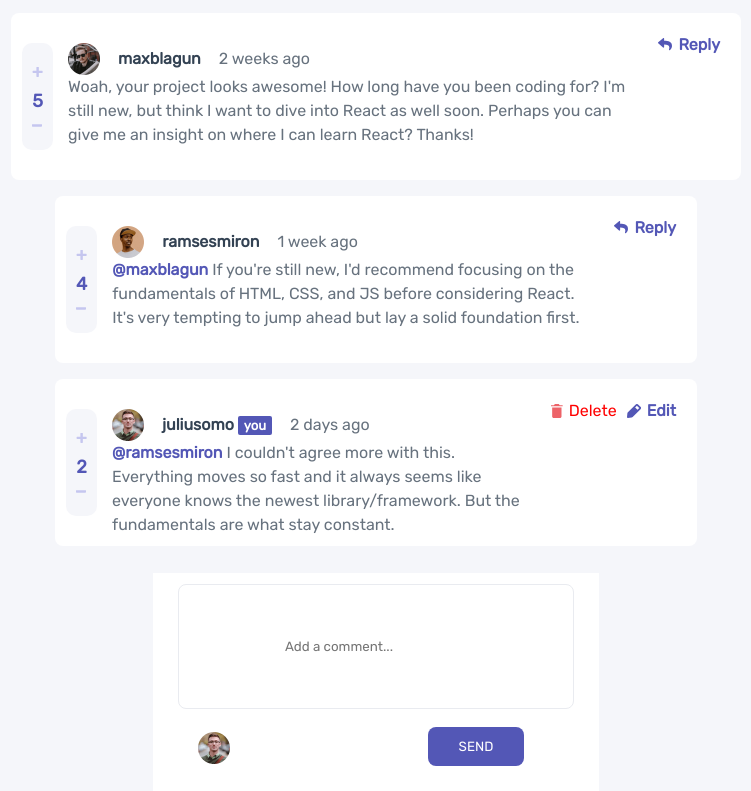
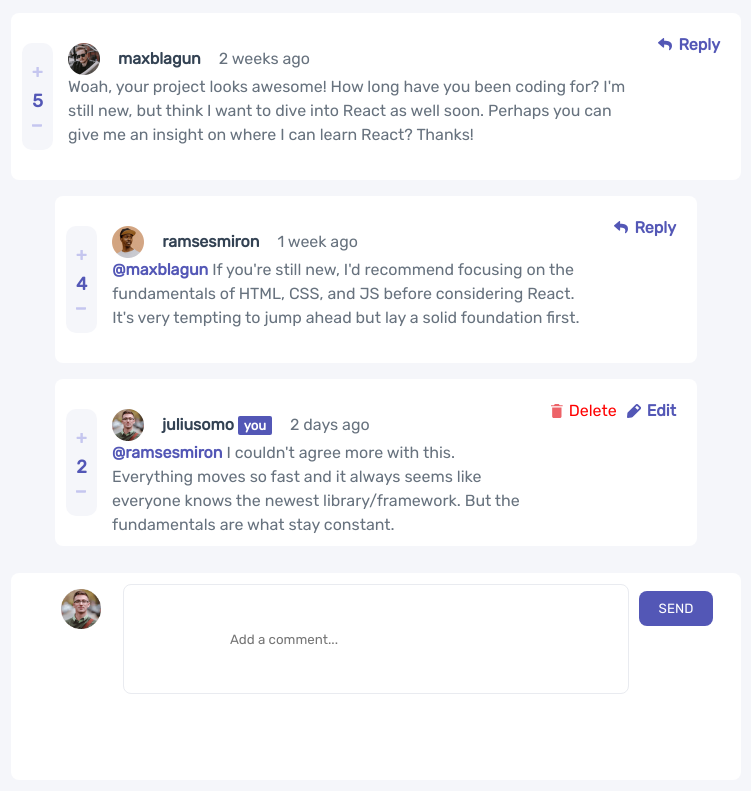
Before and after one commit to AnanoMakharashvili/Interactive-comments-section-main, a plain HTML site: page index.html in a window 1280 px wide. Shown: the part 197-988 px from the top of the page, without its empty margins (264-1015 px from the left). Drawn offline with Linux system fonts and the light colour scheme.

Commit message:
Fixed issue with comment system rendering

```diff
--- a/styles.css
+++ b/styles.css
@@ -132,11 +132,6 @@ body {
   align-items: center;
   gap: 145px;
 }
-
-/* .update-input {
-  border-color: #5357b6;
-  padding: 8px 13px;
-} */
 
 .comment-box {
   display: flex;
@@ -404,8 +399,8 @@ body {
   }
 
   #message-3 {
-    width: 642;
-    height: 167;
+    width: 642პხ;
+    height: 167პხ;
     border-radius: 8px;
   }
 
@@ -425,4 +420,25 @@ body {
   .modal-content {
     width: 400px;
   }
+
+  .comment-inner {
+    width: 730px;
+    border-radius: 8px;
+    align-items: center;
+  }
+
+  #commentInput {
+    width: 506px;
+    height: 96px;
+  }
+
+  .comment-avatar {
+    width: 40px;
+    transform: translate(-295px, -140px);
+  }
+
+  #send-button {
+    transform: translate(300px, -103px);
+    padding: 10px 20px;
+  }
 }
```
Also changed, not shown: script.js (+6 -3 lines).
